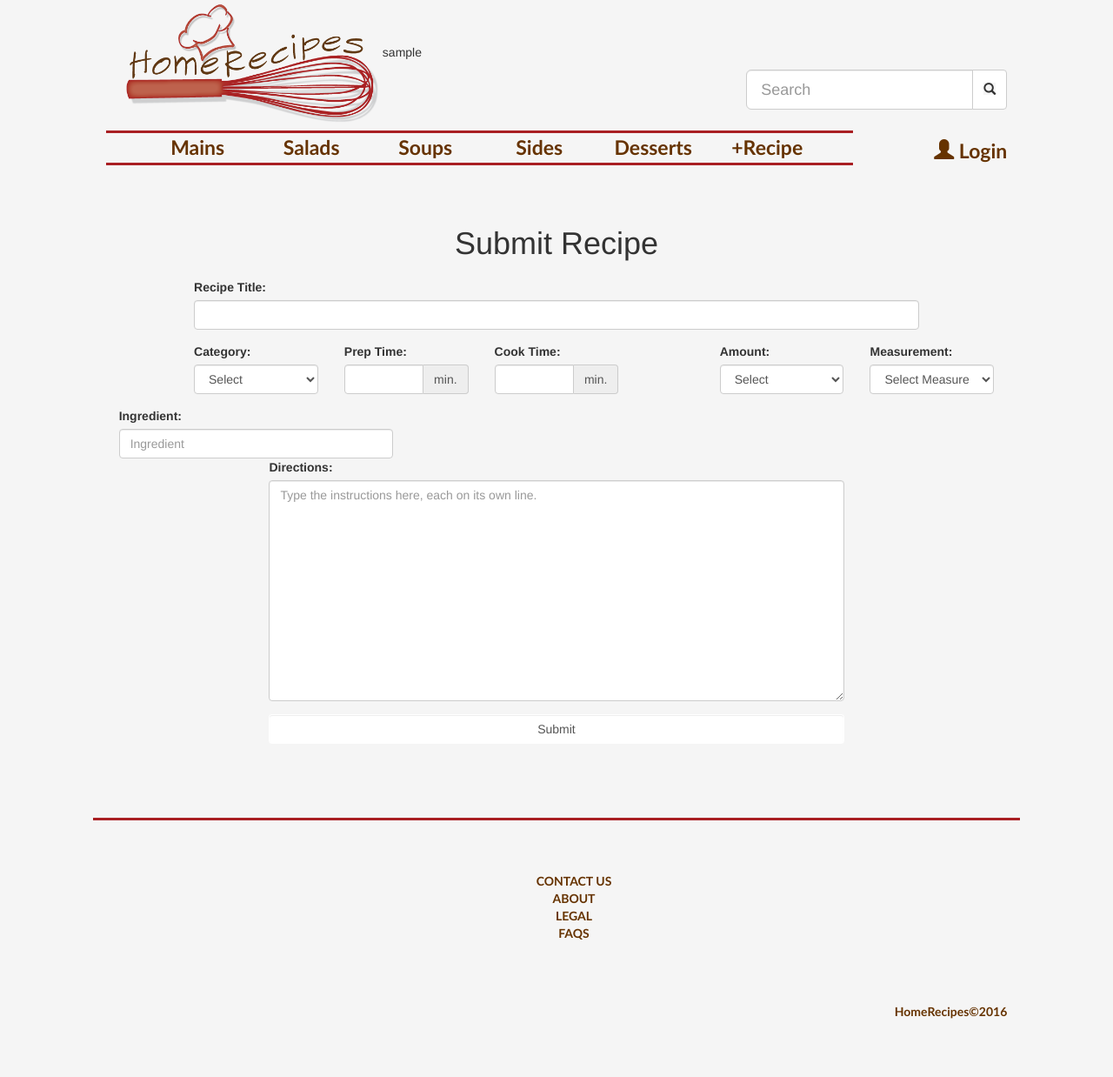
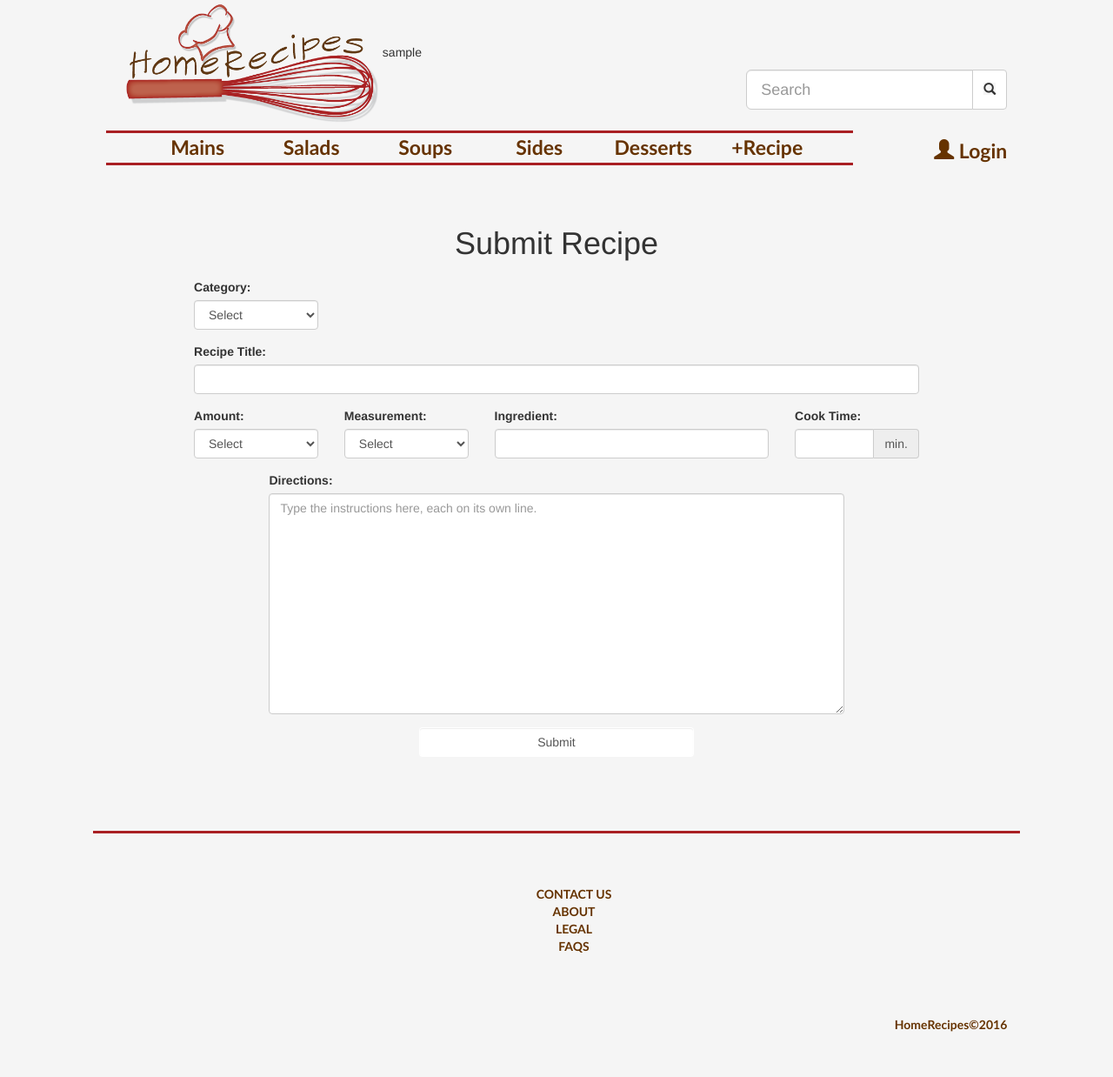
Before and after one commit to gittieklein/HomeRecipes, a PHP site: page /add_recipe.php in a window 1280 px wide. Shown: the whole page at 87% size. Before the commit the page ends 1171 px from the top, so only its background shows below. Run offline with PHP 8.4, Linux system fonts and the light colour scheme; the visitor is signed in with stand-in values (Sample User, id 1); data that the repository does not hold is empty.

Commit message:
submit recipe form

```diff
--- a/add_recipe.php
+++ b/add_recipe.php
@@ -22,10 +22,7 @@
 
 	            <form action="addrecipe-db.php" method="POST">
 
-	                <div class="form-group col-md-10 col-md-offset-1">
-				      	<label>Recipe Title:</label>
-				      	<input type="text" class="form-control" required/>
-				    </div>
+
 
 	                <div class="form-group col-md-2 col-md-offset-1">
 				      	<label>Category:</label>
@@ -55,21 +52,12 @@
 		                ?>
 	            	</div>
 
-				    <div class="form-group col-md-2">
-					    <label>Prep Time:</label>
-					    <div class="input-group">
-					    	<input type="text" class="form-control">
-	    					<span class="input-group-addon">min.</span>
-	  					</div>
-  					</div>
+				    <div class="form-group col-md-10 col-md-offset-1">
+				      	<label>Recipe Title:</label>
+				      	<input type="text" class="form-control" required/>
+				    </div>
 
-	              	<div class="form-group col-md-2">
-					    <label>Cook Time:</label>
-					    <div class="input-group">
-					    	<input type="text" class="form-control">
-	    					<span class="input-group-addon">min.</span>
-	  					</div>
-  					</div>
+
 
 	  				<div class="form-group col-md-2 col-md-offset-1">
 				      	<label>Amount:</label>
@@ -106,7 +94,7 @@
 
 		                   //select options from the database
 		                   echo '<select class="form-control">';
-		                   echo '<option selected disabled hidden>Select Measurement</option>';
+		                   echo '<option selected disabled hidden>Select</option>';
 		                   while ($dbrow = mysqli_fetch_assoc($dbresult))
                            {
                                echo "<option>$dbrow[measurement]</option>";
@@ -117,15 +105,23 @@
 
 	                <div class="col-md-4">
 	                	<label>Ingredient:</label>
-	                	<input type="text" class="form-control" placeholder="Ingredient"/>
+	                	<input type="text" class="form-control"/>
 	                </div>
+
+	              	<div class="form-group col-md-2">
+					    <label>Cook Time:</label>
+					    <div class="input-group">
+					    	<input type="text" class="form-control">
+	    					<span class="input-group-addon">min.</span>
+	  					</div>
+  					</div>
 
 	                <div class="form-group col-md-8 col-md-offset-2">
 				      	<label>Directions:</label>
 				      	<textarea class="form-control" rows="12" cols="50" placeholder="Type the instructions here, each on its own line." name="instructions" required></textarea>
 	                </div>
 
-	            	<div class="form-group col-md-8 col-md-offset-2">
+	            	<div class="form-group col-md-4 col-md-offset-4">
 	                	<input class="form-control btn" type="SUBMIT" name="button" value="Submit">
 	                </div>
 	            </form>
```
